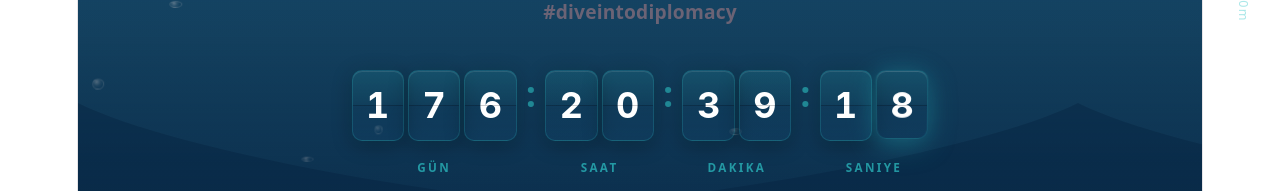
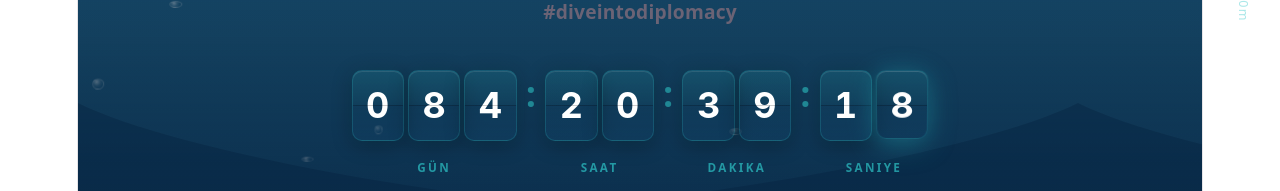
Before and after one commit to Gurates/Alacat-MUN, a React (Vite) app: page / in a window 1280 px wide. Shown: the part 433-624 px from the top of the page. Built offline with nearby package versions, Linux system fonts and the light colour scheme; no server answers; the HTML template or start-up script is replaced by a standard one.

Commit message:
Update countdown target date to 2 October 2026

```diff
--- a/src/pages/Home.tsx
+++ b/src/pages/Home.tsx
@@ -89,7 +89,7 @@ const Home: React.FC = () => {
           <h1 className={styles.title}>AlaçatıMUN</h1>
           <p className={styles.dates}>2, 3 & 4 October 2026</p>
           <p className={styles.hashtag}>#diveintodiplomacy</p>
-          <Countdown targetDate="2027-01-02T09:00:00" />
+          <Countdown targetDate="2026-10-02T09:00:00" />
         </motion.div>
 
         {/* Parallax Wave Layers */}
```
